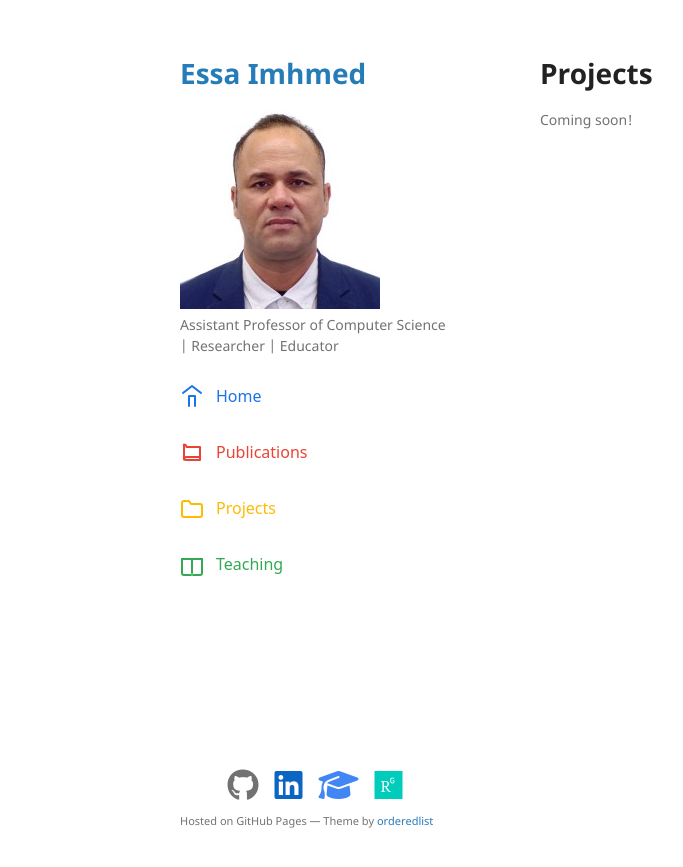
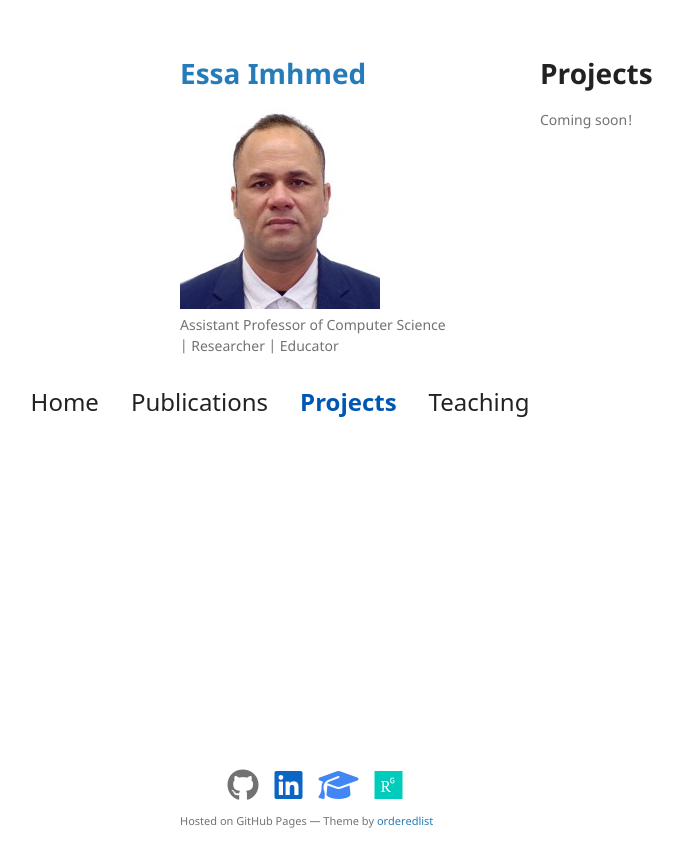
Before and after one commit to imhmede/imhmede.github.io, a Jekyll site: the page built from projects.md, in a window 1280 px wide. Shown: the top 867 px of the page, without its empty margins (30-713 px from the left). Built offline with Jekyll 4.4.1, drawn with Linux system fonts in a browser that asks for light colours.

```diff
--- a/_layouts/default.html
+++ b/_layouts/default.html
@@ -32,58 +32,19 @@
         {% endif %} -->
 
         <ul class="menu">
-          <li class="home">
-            <a href="{{ '/' | relative_url }}">
-              <span class="icon" aria-hidden="true">
-                <!-- Home icon -->
-                <svg viewBox="0 0 24 24" stroke="currentColor" fill="none" xmlns="http://www.w3.org/2000/svg">
-                  <path d="M3 9l9-7 9 7" />
-                  <path d="M9 22V12H15V22" />
-                </svg>
-              </span>
-              Home
-            </a>
+          <li>
+            <a href="{{ '/' | relative_url }}" class="{% if page.url == '/' %}active{% endif %}">Home</a>
           </li>
-          <li class="publications">
-            <a href="{{ '/publication.html' | relative_url }}">
-              <span class="icon" aria-hidden="true">
-                <!-- Book icon -->
-                <svg viewBox="0 0 24 24" stroke="currentColor" fill="none" xmlns="http://www.w3.org/2000/svg">
-                  <path d="M4 19.5A2.5 2.5 0 0 1 6.5 17H20" />
-                  <path d="M4 4.5A2.5 2.5 0 0 1 6.5 7H20V20H6.5A2.5 2.5 0 0 1 4 17.5z" />
-                </svg>
-              </span>
-              Publications
-            </a>
+          <li>
+            <a href="{{ '/publication.html' | relative_url }}" class="{% if page.url == '/publication.html' %}active{% endif %}">Publications</a>
           </li>
-          <li class="projects">
-            <a href="{{ '/projects.html' | relative_url }}">
-              <span class="icon" aria-hidden="true">
-                <!-- Folder icon -->
-                <svg viewBox="0 0 24 24" stroke="currentColor" fill="none" xmlns="http://www.w3.org/2000/svg">
-                  <path d="M22 19a2 2 0 0 1-2 2H4a2 2 0 0 1-2-2V7a2 2 0 0 1 2-2h5l2 3h9a2 2 0 0 1 2 2z" />
-                </svg>
-              </span>
-              Projects
-            </a>
+          <li>
+            <a href="{{ '/projects.html' | relative_url }}" class="{% if page.url == '/projects.html' %}active{% endif %}">Projects</a>
           </li>
-          <li class="teaching">
-            <a href="{{ '/teaching.html' | relative_url }}">
-              <span class="icon" aria-hidden="true">
-                <!-- Book-open icon -->
-                <svg viewBox="0 0 24 24" stroke="currentColor" fill="none" xmlns="http://www.w3.org/2000/svg">
-                  <path d="M2 7v14a2 2 0 0 0 2 2h7" />
-                  <path d="M22 7v14a2 2 0 0 1-2 2h-7" />
-                  <path d="M2 7h20" />
-                  <path d="M12 7v14" />
-                </svg>
-              </span>
-              Teaching
-            </a>
+          <li>
+            <a href="{{ '/teaching.html' | relative_url }}" class="{% if page.url == '/teaching.html' %}active{% endif %}">Teaching</a>
           </li>
         </ul>
-
-
 
 
         <!-- <ul class="menu">
--- a/assets/css/style.scss
+++ b/assets/css/style.scss
@@ -103,3 +103,32 @@
 ul.icon-menu a.researchgate {
   color: #00CCBB;
 }
+
+
+/* General Menu Styling */
+.menu {
+  list-style: none;
+  padding: 0;
+  margin: 0;
+  display: flex;
+  justify-content: center;
+  gap: 2rem; /* Spacing between items */
+}
+
+.menu a {
+  text-decoration: none;
+  font-size: 1.5rem; /* Matches h2 size */
+  font-family: inherit; /* Use site font */
+  color: inherit; /* Use text color */
+  font-weight: normal;
+  transition: color 0.3s, font-weight 0.3s;
+}
+
+.menu a:hover {
+  color: #0056b3; /* Change color on hover */
+}
+
+.menu a.active {
+  font-weight: bold;
+  color: #0056b3; /* Active page color */
+}
```
